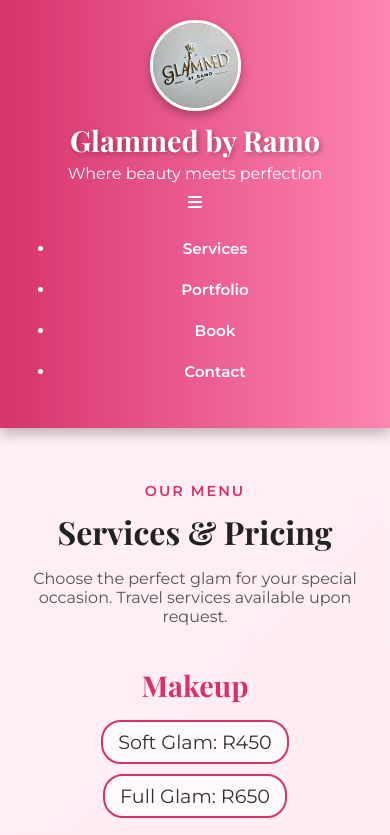
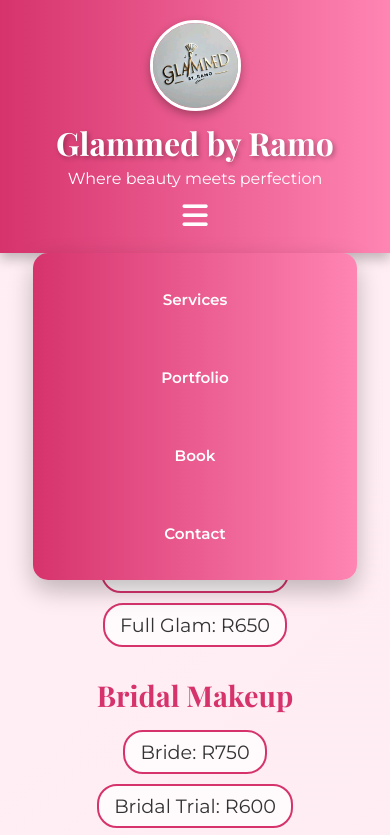
Before and after one commit to taurusjay3/Beauty-Booking-Website, a plain HTML site: page GlammedByRamo/index.html in a window 390 px wide. Both pictures are taken after a click on the element 195 px from the left and 206 px from the top of the page. Shown: the top 835 px of the page. Drawn offline with nearby package versions, Linux system fonts and the light colour scheme.

Commit message:
Refactor CSS styles for improved organization

```diff
--- a/GlammedByRamo/static/css/style.css
+++ b/GlammedByRamo/static/css/style.css
@@ -497,18 +497,73 @@
   }
 }
 
-/* Small phones */
-@media (max-width: 480px) {
+/* ===============================
+   MOBILE NAVIGATION MENU
+================================ */
 
-  header h1 {
-    font-size: 1.8em;
+.nav {
+  position: relative;
+}
+
+/* Hamburger icon */
+.menu-toggle {
+  display: none;
+  font-size: 1.8em;
+  cursor: pointer;
+  color: white;
+}
+
+/* Navigation links (desktop default) */
+.nav-links {
+  list-style: none;
+  display: flex;
+  gap: 15px;
+  justify-content: center;
+  padding: 0;
+  margin: 10px 0 0;
+}
+
+.nav-links li a {
+  color: white;
+  font-weight: 600;
+  padding: 6px 12px;
+  border-radius: 8px;
+  transition: 0.3s;
+}
+
+.nav-links li a:hover {
+  background: rgba(255,255,255,0.3);
+}
+
+/* ===============================
+   MOBILE VIEW
+================================ */
+@media (max-width: 768px) {
+
+  .menu-toggle {
+    display: block;
+    margin-top: 10px;
   }
 
-  .booking-title {
-    font-size: 2em;
+  .nav-links {
+    display: none;
+    flex-direction: column;
+    background: linear-gradient(90deg, #d6336c, #ff85b3);
+    position: absolute;
+    top: 45px;
+    left: 50%;
+    transform: translateX(-50%);
+    width: 90%;
+    border-radius: 15px;
+    padding: 15px 0;
+    box-shadow: 0 10px 25px rgba(0,0,0,0.25);
   }
 
-  .section-title {
-    font-size: 2em;
+  .nav-links.active {
+    display: flex;
+  }
+
+  .nav-links li {
+    margin: 10px 0;
   }
 }
```
